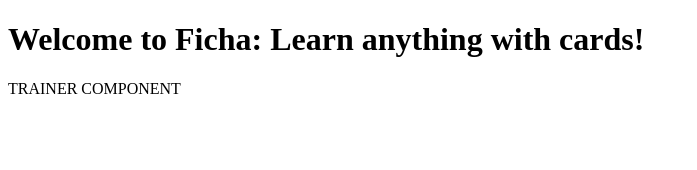
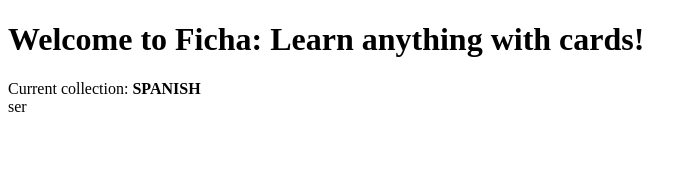
Before and after one commit to jlauinger/ficha, an Angular app: page /train in a window 1280 px wide. Shown: the top 170 px of the page, without its empty margins (0-697 px from the left). Built offline with nearby package versions, Linux system fonts and the light colour scheme.

Commit message:
add collection title and card subcomponent to TrainerComponent

```diff
--- a/src/app/trainer/components/trainer/trainer.component.html
+++ b/src/app/trainer/components/trainer/trainer.component.html
@@ -1 +1,5 @@
-TRAINER COMPONENT
+<div>
+    Current collection: <b>{{ collection.name }}</b>
+</div>
+
+<app-card [card]="card"></app-card>
--- a/src/app/trainer/components/trainer/trainer.component.ts
+++ b/src/app/trainer/components/trainer/trainer.component.ts
@@ -1,10 +1,22 @@
-import {Component} from '@angular/core';
+import {Component, OnInit} from '@angular/core';
+import {Card} from '../../../base/models/card/card.model';
+import {Collection} from '../../../base/models/collection/collection.model';
 
 @Component({
     selector: 'app-trainer',
     templateUrl: './trainer.component.html',
     styleUrls: ['./trainer.component.css']
 })
-export class TrainerComponent {
+export class TrainerComponent implements OnInit {
 
+    collection: Collection;
+    card: Card;
+
+    ngOnInit() {
+        this.collection = new Collection('SPANISH');
+        this.collection.add(new Card('ser', 'to be (trait)'));
+        this.collection.add(new Card('ser', 'to be (state, position)'));
+
+        this.card = this.collection.nextCard();
+    }
 }
```
Also changed, not shown: 1 other file (tests, documents, lock files or other folders).
